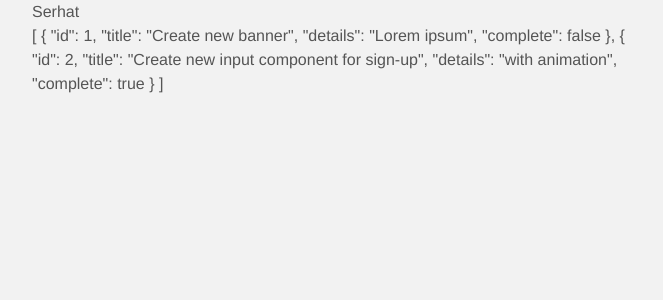
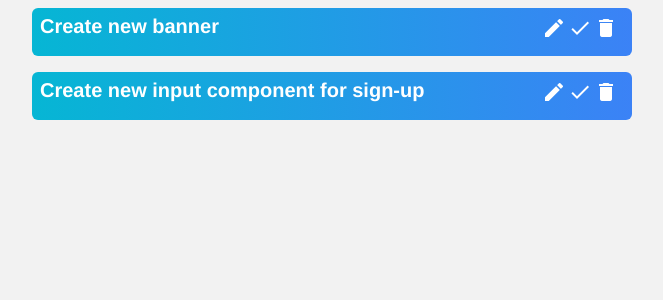
Before and after one commit to srhtak/Vue-Planner, a Vue app: page / in a window 1280 px wide. Shown: the top 300 px of the page, without its empty margins (308-971 px from the left). Built offline with nearby package versions, Linux system fonts and the light colour scheme; data requests are answered from the project's data file.

Commit message:
import aos library

```diff
--- a/package.json
+++ b/package.json
@@ -8,6 +8,7 @@
     "lint": "vue-cli-service lint"
   },
   "dependencies": {
+    "aos": "^3.0.0-beta.6",
     "axios": "^0.27.2",
     "core-js": "^3.8.3",
     "vue": "^3.2.13",
--- a/public/index.html
+++ b/public/index.html
@@ -5,6 +5,8 @@
     <meta http-equiv="X-UA-Compatible" content="IE=edge">
     <meta name="viewport" content="width=device-width,initial-scale=1.0">
     <link rel="icon" href="<%= BASE_URL %>favicon.ico">
+    <link href="https://fonts.googleapis.com/icon?family=Material+Icons"
+      rel="stylesheet">
     <title><%= htmlWebpackPlugin.options.title %></title>
   </head>
   <body>
--- a/src/App.vue
+++ b/src/App.vue
@@ -10,7 +10,6 @@ body {
   font-family: Avenir, Helvetica, Arial, sans-serif;
   -webkit-font-smoothing: antialiased;
   -moz-osx-font-smoothing: grayscale;
-  max-width: 600px;
   margin: 0 auto;
   color: #555;
 }
--- /dev/null
+++ b/src/components/SingleProject.vue
@@ -0,0 +1,49 @@
+<template>
+  <div
+    class="all m-2 relative border-gray-100 border-1 rounded-md p-6 bg-gradient-to-r from-cyan-500 to-blue-500"
+  >
+    <h1
+      @click="show = !show"
+      class="cursor-pointer text-xl text-white font-bold absolute top-1 left-2"
+    >
+      {{ project.title }}
+    </h1>
+    <div class="absolute top-2 right-3">
+      <span class="material-icons"> edit </span>
+      <span class="material-icons"> done </span>
+      <span class="material-icons"> delete</span>
+    </div>
+    <div
+      class="text-white font-semibold text-md mt-2"
+      data-aos="zoom-in-up"
+      v-if="show"
+    >
+      {{ project.details }}
+    </div>
+  </div>
+</template>
+
+<script>
+export default {
+  props: ["project"],
+  data() {
+    return {
+      show: false,
+    };
+  },
+};
+</script>
+
+<style scoped lang="scss">
+.all {
+  width: 600px;
+}
+.material-icons {
+  color: white;
+  cursor: pointer;
+  width: 26px;
+  &:hover {
+    color: rgb(175, 162, 162);
+  }
+}
+</style>
--- a/src/main.js
+++ b/src/main.js
@@ -4,6 +4,7 @@ import router from "./router";
 import "./style/index.css";
 import axios from "axios";
 import VueAxios from "vue-axios";
+import "aos/dist/aos.css";
 
 const app = createApp(App);
 
--- a/src/views/HomeView.vue
+++ b/src/views/HomeView.vue
@@ -1,21 +1,36 @@
 <template>
-  <h1>Serhat</h1>
-  {{ data }}
+  <div class="text-red-500" v-if="loading">loading....</div>
+  <div class="flex flex-col justify-center items-center" v-else>
+    <div data-aos="fade-up" v-for="project in data" :key="project.id">
+      <single-project :project="project" />
+    </div>
+  </div>
 </template>
 
 <script>
 // @ is an alias to /src
+import AOS from "aos";
+import SingleProject from "../components/SingleProject.vue";
 export default {
   name: "HomeView",
+  components: {
+    SingleProject,
+  },
   data() {
     return {
       data: null,
+      loading: true,
     };
   },
   mounted() {
     this.axios
       .get("http://localhost:3000/projects")
-      .then((response) => (this.data = response.data));
+      .then((response) => (this.data = response.data))
+      .catch((error) => {
+        console.log(error);
+      })
+      .finally(() => (this.loading = false));
+    AOS.init();
   },
 };
 </script>
```
Also changed, not shown: 1 other file (tests, documents, lock files or other folders).
